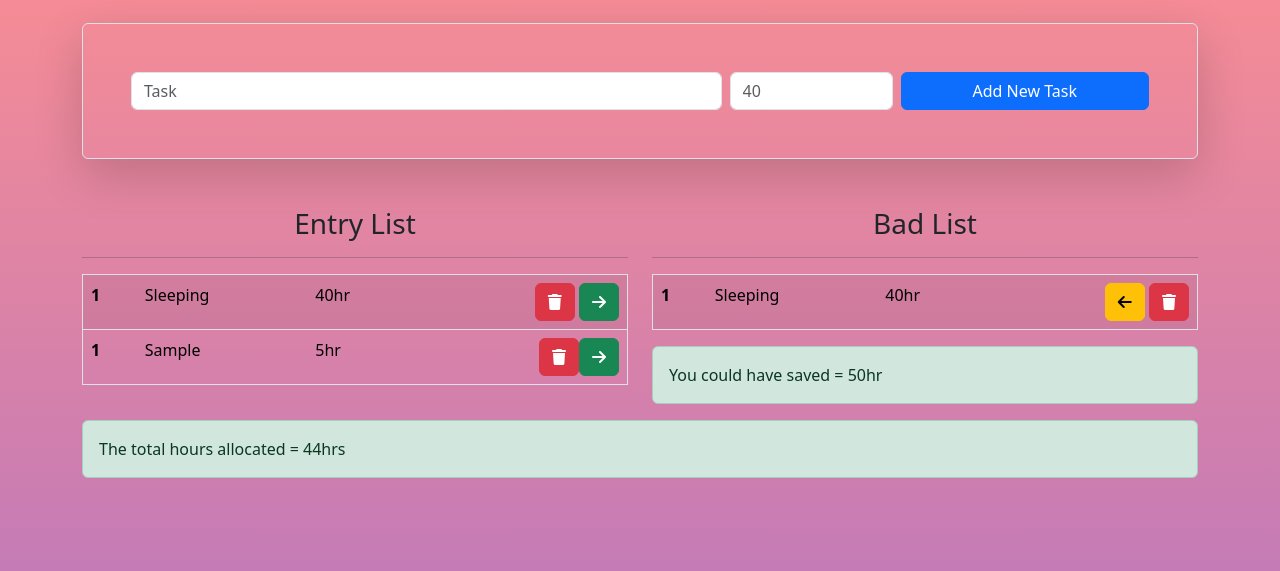
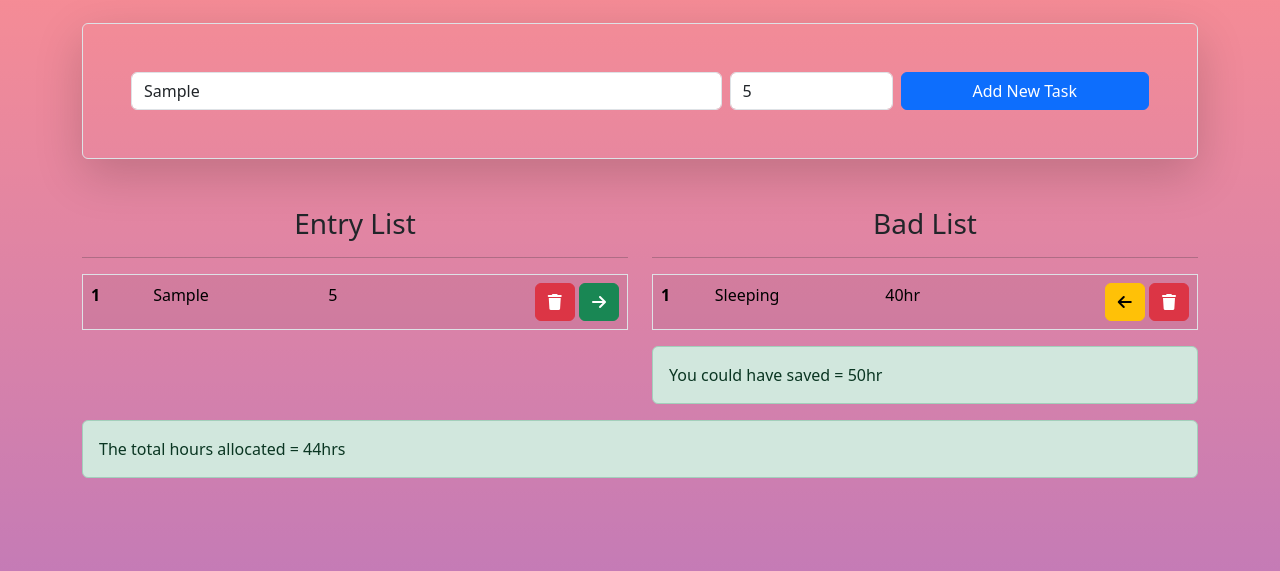
Before and after one commit to imanil-git/Not-To-Do-List, a plain HTML site: page index.html in a window 1280 px wide. Both pictures are taken after typing "Sample", "5" into the empty fields and a click on the button "Add New Task". Shown: the part 121-692 px from the top of the page. Drawn offline with nearby package versions, Linux system fonts and the light colour scheme.

Commit message:
data and id added

```diff
--- a/index.html
+++ b/index.html
@@ -25,7 +25,8 @@
         .table {
             --bs-table-bg: transparent;
         }
-        .message{
+
+        .message {
             color: red;
             text-align: center;
         }
@@ -39,7 +40,7 @@
             <h1 class="text-center">NOT TO DO LIST</h1>
 
             <!-- form  -->
-            <form action="" class="border p-5 rounded shadow-lg mt-5">
+            <form onsubmit={handleSubmit(this)} action="javascript:void(0)" class="border p-5 rounded shadow-lg mt-5">
                 <div class="row g-2">
                     <div class="col-md-7">
                         <input type="text" class="form-control" placeholder="Task" aria-label="First name" name="task">
@@ -49,7 +50,7 @@
                             min="1">
                     </div>
                     <div class="col-md-3 d-grid">
-                        <button id="button" class="btn btn-primary" type="button">Add New Task</button>
+                        <button id="button" class="btn btn-primary" type="submit">Add New Task</button>
                     </div>
                 </div>
             </form>
@@ -61,19 +62,7 @@
                     <hr />
                     <!-- Entry list table -->
                     <table class="table table-striped table-hover border">
-                        <tbody>
-                            <tr>
-                                <th>1</th>
-                                <td>Sleeping</td>
-                                <td>40hr</td>
-                                <td class="text-end">
-                                    <button class="btn btn-danger" type="button" aria-label="Delete task"><i
-                                            class="fa-solid fa-trash"></i></button>
-                                    <button class="btn btn-success" type="button" aria-label="Edit task"><i
-                                            class="fa-solid fa-arrow-right"></i></button>
-                                </td>
-                            </tr>
-                        </tbody>
+                        <tbody id = "entryList"></tbody>
                     </table>
 
                 </div>
@@ -89,10 +78,10 @@
                                 <td>40hr</td>
                                 <td class="text-end">
                                     <button class="btn btn-warning" type="button" aria-label="Edit task"><i
-                                        class="fa-solid fa-arrow-left"></i></button>
-                                        <button class="btn btn-danger" type="button" aria-label="Delete task"><i
-                                                class="fa-solid fa-trash"></i></button>
-                                    </td>
+                                            class="fa-solid fa-arrow-left"></i></button>
+                                    <button class="btn btn-danger" type="button" aria-label="Delete task"><i
+                                            class="fa-solid fa-trash"></i></button>
+                                </td>
                             </tr>
                         </tbody>
                     </table>
--- a/script.js
+++ b/script.js
@@ -22,72 +22,131 @@
 // inputData();
 // getData();
 
-const dataList = [];
-let taskCount = 1;
+// const dataList = [];
+// let taskCount = 1;
 
-const getInput = () => {
-  document.querySelector("#button").addEventListener("click", () => {
-    const task = document.querySelector('input[name="task"]').value;
-    const hr = document.querySelector('input[name="hr"]').value;
+// const getInput = () => {
+//   document.querySelector("#button").addEventListener("click", () => {
+//     const task = document.querySelector('input[name="task"]').value;
+//     const hr = document.querySelector('input[name="hr"]').value;
 
-    if (task && hr) {
-      dataList.push({ task, hr });
-      // console.log(dataList);
+//     if (task && hr) {
+//       dataList.push({ task, hr });
+//       // console.log(dataList);
 
-      insertData(task, hr);
-      taskCount++;
+//       insertData(task, hr);
+//       taskCount++;
 
-      document.querySelector('input[name="task"]').value= "";
-      document.querySelector('input[name="hr"]').value = "";
-    }
-  });
+//       document.querySelector('input[name="task"]').value= "";
+//       document.querySelector('input[name="hr"]').value = "";
+//     }
+//   });
+// };
+
+// const insertData = (task, hr) => {
+//   // getting the table body if the Entry List
+//   const newElm = document.querySelector(".table tbody");
+
+//   // creating new row
+//   const newRow = document.createElement("tr");
+
+//   // create the index cell
+//   const indexCell = document.createElement('th');
+//   indexCell.textContent = taskCount;
+//   newRow.appendChild(indexCell);
+
+//   // creating table data for task
+//   const forTask = document.createElement("td");
+//   forTask.textContent = task;
+//   newRow.appendChild(forTask);
+
+//   // creating table data for hr
+//   const forHr = document.createElement("td");
+//   forHr.textContent = `${hr}hr`;
+//   newRow.appendChild(forHr);
+
+//   // Creating and append the Delete button cell
+//   const actionCell = document.createElement("td");
+//   actionCell.classList.add("text-end");
+
+//   // Creating button
+//   const deleteBtn = document.createElement("button");
+//   deleteBtn.classList.add("btn", "btn-danger");
+//   deleteBtn.innerHTML = '<i class="fa-solid fa-trash"></i>';
+//   deleteBtn.setAttribute("type", "button");
+//   deleteBtn.addEventListener("click", () => {
+//     newElm.removeChild(newRow); //Remove the when delete button clicked
+//   });
+//   actionCell.appendChild(deleteBtn);
+//   // Creating sideArrow
+//   const sideArrow = document.createElement("button");
+//   sideArrow.classList.add("btn", "btn-success");
+//   sideArrow.innerHTML = '<i class="fa-solid fa-arrow-right"></i>';
+//   sideArrow.setAttribute("type", "button");
+//   actionCell.appendChild(sideArrow);
+
+//   newRow.appendChild(actionCell);
+
+//   //Append the new row to the table
+//   newElm.appendChild(newRow);
+// };
+// getInput();
+
+let dataList = [];
+
+const handleSubmit = (e) => {
+  // const elm = document.getElementById("task");
+
+  const newForm = new FormData(e);
+
+  const task = newForm.get("task");
+  const hr = newForm.get("hr");
+
+  const obj = {
+    task,
+    hr,
+    id: randomIdGenerator(),
+  };
+
+  dataList.push(obj);
+
+  displayEntryList();
 };
 
-const insertData = (task, hr) => {
-  // getting the table body if the Entry List
-  const newElm = document.querySelector(".table tbody");
+const displayEntryList = () => {
+  console.log(dataList);
+  console.log("first");
 
-  // creating new row
-  const newRow = document.createElement("tr");
+  let str = "";
 
-  // create the index cell
-  const indexCell = document.createElement('th');
-  indexCell.textContent = taskCount;
-  newRow.appendChild(indexCell);
+  const entryElm = document.getElementById("entryList");
 
-  // creating table data for task
-  const forTask = document.createElement("td");
-  forTask.textContent = task;
-  newRow.appendChild(forTask);
+  dataList.map((item, i) => {
+    str += `<tr>
+    <th>${i + 1}</th>
+    <td>${item.task}</td>
+    <td>${item.hr}</td>
+    <td class="text-end">
+        <button class="btn btn-danger" type="button" aria-label="Delete task"><i
+                class="fa-solid fa-trash"></i></button>
+        <button class="btn btn-success" type="button" aria-label="Edit task"><i
+                class="fa-solid fa-arrow-right"></i></button>
+    </td>
+  </tr>`;
+  });
 
-  // creating table data for hr
-  const forHr = document.createElement("td");
-  forHr.textContent = `${hr}hr`;
-  newRow.appendChild(forHr);
+  entryElm.innerHTML = str;
+};
 
-  // Creating and append the Delete button cell
-  const actionCell = document.createElement("td");
-  actionCell.classList.add("text-end");
+const randomIdGenerator = (length = 6) => {
+  const str = "qwertyuiopasdfghjklzxcvbnmQWERTYUIOPASDFGHJKLZXCVBNM1234567890";
 
-  // Creating button
-  const deleteBtn = document.createElement("button");
-  deleteBtn.classList.add("btn", "btn-danger");
-  deleteBtn.innerHTML = '<i class="fa-solid fa-trash"></i>';
-  deleteBtn.setAttribute("type", "button");
-  deleteBtn.addEventListener("click", () => {
-    newElm.removeChild(newRow); //Remove the when delete button clicked
-  });
-  actionCell.appendChild(deleteBtn);
-  // Creating sideArrow
-  const sideArrow = document.createElement("button");
-  sideArrow.classList.add("btn", "btn-success");
-  sideArrow.innerHTML = '<i class="fa-solid fa-arrow-right"></i>';
-  sideArrow.setAttribute("type", "button");
-  actionCell.appendChild(sideArrow);
+  let id = "";
 
-  newRow.appendChild(actionCell);
+  for (i = 0; i < 6; i++) {
+    const randomIndex = Math.floor(Math.random() * str.length);
+    id += str[randomIndex];
+  }
 
-  //Append the new row to the table
-  newElm.appendChild(newRow);
+  return id;
 };
-getInput();
```
